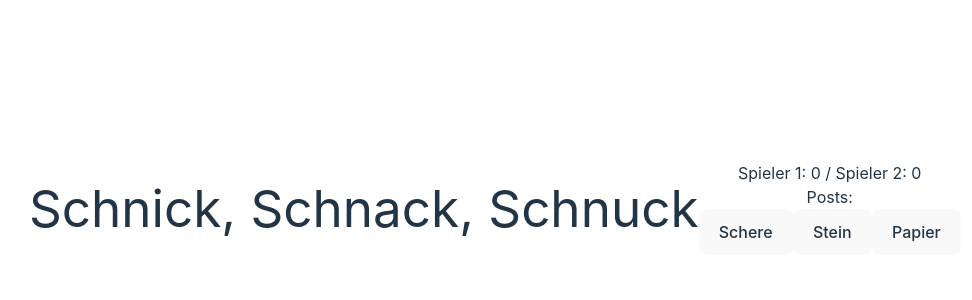
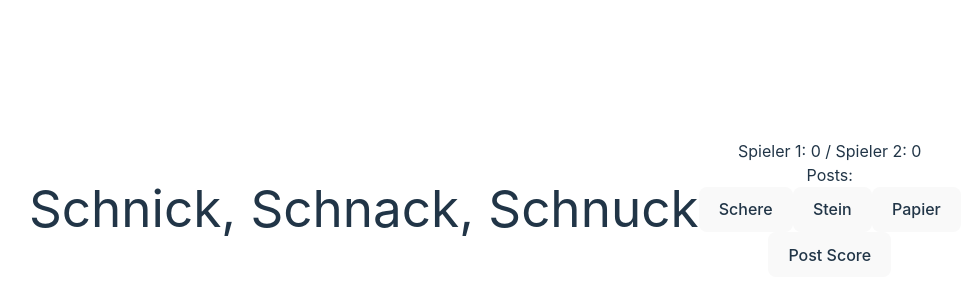
Before and after one commit to bighanta/GuChokiPa, a Vue app in the folder frontend/: page / in a window 1280 px wide. Shown: the part 224-524 px from the top of the page, without its empty margins (145-1117 px from the left). Built offline with nearby package versions, Linux system fonts and the light colour scheme; no server answers.

Commit message:
Update: add axios post

```diff
--- a/frontend/src/components/Game.vue
+++ b/frontend/src/components/Game.vue
@@ -4,13 +4,6 @@ import { ref, onMounted } from "vue";
 
 let scores = ref();
 
-const json = JSON.stringify({ player_id: 1, player_name: "Test", score: 10});
-const createScore = (() => (axios.post('http://localhost:8080/api/scores', json, {
-  headers: {
-    // Overwrite Axios's automatically set Content-Type
-    'Content-Type': 'application/json'
-  }
-})));
 onMounted(() => {
   axios.get("http://localhost:8080/api/scores")
     .then((response) => {
@@ -31,6 +24,14 @@ var displayErgebnis = function (text) {
   var ausgabeParagraph = document.getElementById("ergebnis");
   ausgabeParagraph.innerHTML = text + "<br>";
   return;
+};
+
+function postScore(score) {
+  axios.post('http://localhost:8080/api/scores', JSON.stringify({ player_id: 1, player_name: "Test", score: score}), {
+    headers: {
+      'Content-Type': 'application/json'
+    }
+  });
 };
 
 /* Funktion "vergleich" vergleicht die Eingaben und gibt das gewinnende Element zurück */
@@ -100,9 +101,6 @@ var spielen = function (spielerAuswahl) {
 +  display(meldung);
 
   ergebnis = "Spieler: " + ergebnisSpieler + " / Computer: " + ergebnisComputer;
-  if(ergebnisSpieler == 3) {
-    createScore();
-  }
   displayErgebnis(ergebnis);
 };
 </script>
@@ -115,6 +113,7 @@ var spielen = function (spielerAuswahl) {
   <button class="mx-5 mb-8" @click="spielen('papier')">Papier</button>
 
   <p id="ausgabe"></p>
+  <button class="mx-5 mb-8" @click="postScore(ergebnisSpieler)">Post Score</button>
 </template>
 
 +<styles scoped>
```
